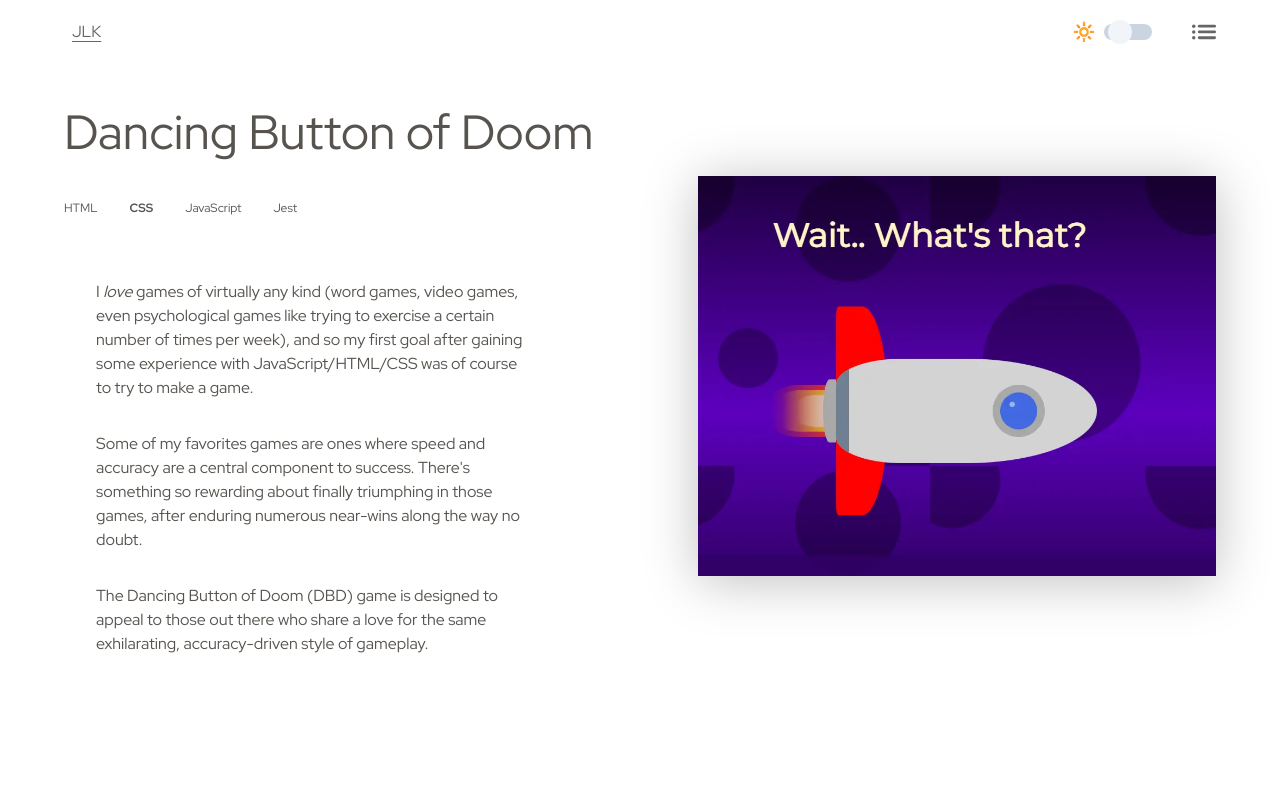
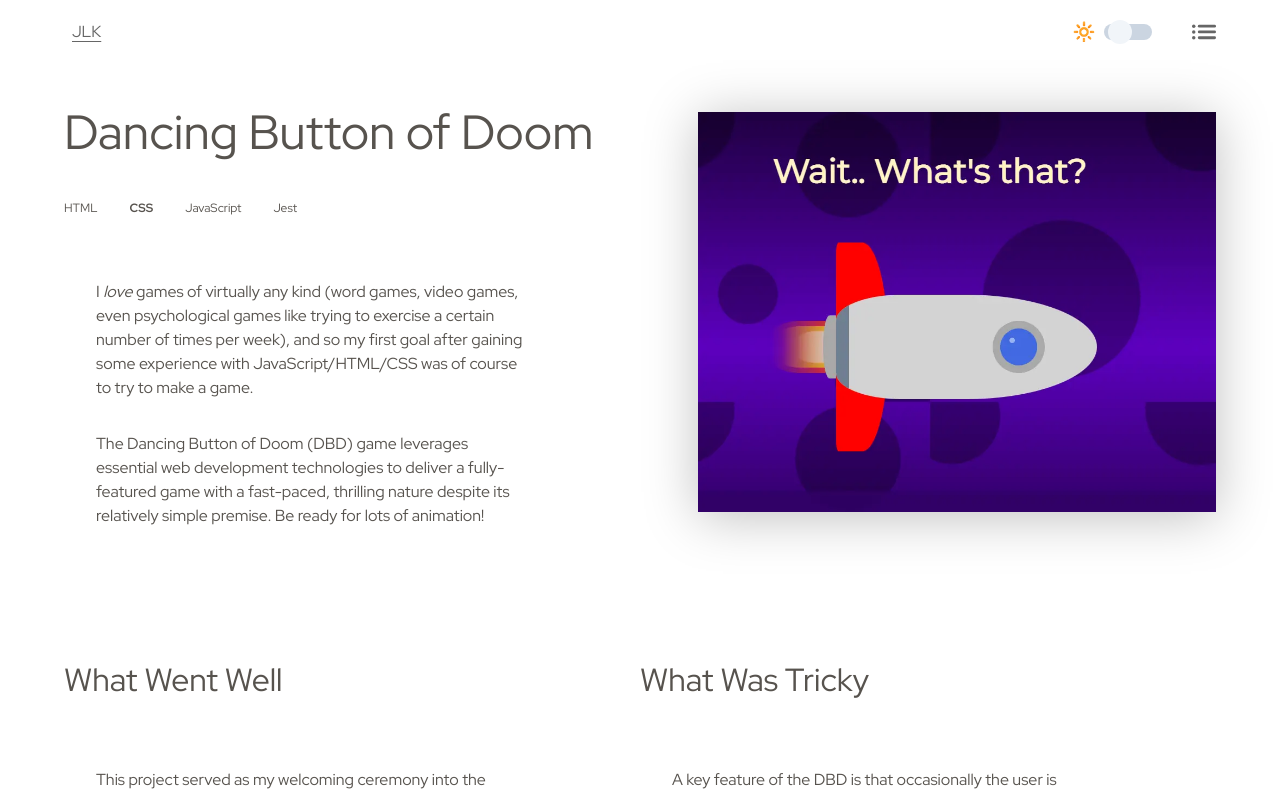
Before and after one commit to julianlk522/portfo, a Next.js app: page /dancing in a window 1280 px wide. Shown: the top 794 px of the page. Built offline with nearby package versions, Linux system fonts and the light colour scheme.

Commit message:
edit dancing.tsx text content and footer styling, adjust static asset filenames for consistency and clarity

```diff
--- a/pages/dancing.tsx
+++ b/pages/dancing.tsx
@@ -3,8 +3,8 @@ import React from 'react'
 import headerImg from '../public/projectDetails/dancingButtonHeader.webp'
 import mainImg from '../public/projectDetails/dancingButtonMain.webp'
 import fakeButton from '../public/projectDetails/dancingFakeButton.webp'
-import imperativeStyling from '../public/projectDetails/uglyImperativeStyles.webp'
-import declarativeStyling from '../public/projectDetails/prettyDeclarativeStylesEdited.webp'
+import imperativeStyling from '../public/projectDetails/dancingUglyImperativeStyles.webp'
+import declarativeStyling from '../public/projectDetails/dancingPrettyDeclarativeStyles.webp'
 
 function DancingButtonDetails({ darkMode }) {
 	return (
@@ -69,17 +69,11 @@ function DancingButtonDetails({ darkMode }) {
 							try to make a game.
 						</p>
 						<p>
-							Some of my favorites games are ones where speed and
-							accuracy are a central component to success. There's
-							something so rewarding about finally triumphing in
-							those games, after enduring numerous near-wins along
-							the way no doubt.
-						</p>
-						<p>
-							The Dancing Button of Doom (DBD) game is designed to
-							appeal to those out there who share a love for the
-							same exhilarating, accuracy-driven style of
-							gameplay.
+							The Dancing Button of Doom (DBD) game leverages
+							essential web development technologies to deliver a
+							fully-featured game with a fast-paced, thrilling
+							nature despite its relatively simple premise. Be
+							ready for lots of animation!
 						</p>
 					</div>
 				</div>
@@ -335,13 +329,13 @@ function DancingButtonDetails({ darkMode }) {
 							</div>
 							<li>
 								After fighting my way through 26 variable
-								declarations for different DOM selectors that
-								would be needed to make the app run properly, I
-								also started to understand and appreciate more
-								why React.js&apos;s component-based architecture
-								and declarative conditional re-rendering API are
-								a huge productivity boost to JavaScript
-								developers.
+								declarations in the main script file for
+								different DOM selectors that would be needed to
+								make the app run properly, I also began to
+								appreciate more why React.js&apos;s
+								component-based architecture and declarative
+								conditional re-rendering API are a huge
+								productivity boost to JavaScript developers.
 							</li>
 						</ul>
 					</div>
@@ -354,10 +348,10 @@ function DancingButtonDetails({ darkMode }) {
 					</p>
 				</div>
 			</section>
-			<footer className='absolute bottom-0 left-0 flex h-64 w-full bg-slate-700 px-8 text-white md:h-32 lg:px-16'>
+			<footer className='absolute bottom-0 left-0 flex h-64 w-full bg-slate-700 px-8 text-white sm:px-16 md:h-32'>
 				<div
 					id='footerMainLinks'
-					className='mr-16 flex w-min items-center md:w-full'
+					className='mr-auto flex w-min items-center md:mr-16 md:w-full'
 				>
 					<button
 						id='homeButton'
@@ -389,7 +383,7 @@ function DancingButtonDetails({ darkMode }) {
 					<ul className='flex flex-col items-center justify-center space-y-4 md:flex-row md:space-y-0'>
 						<li>Github</li>
 						<li className='mx-4 hidden opacity-20 md:block'>|</li>
-						<hr className='block h-1 w-1/2 opacity-20 md:hidden' />
+						<hr className='block h-1 w-1/4 opacity-20 md:hidden' />
 						<li>Resume</li>
 					</ul>
 				</div>
```
Also changed, not shown: public/projectDetails/dancingPrettyDeclarativeStyles.webp (renamed from public/projectDetails/prettyDeclarativeStylesEdited.webp), public/projectDetails/dancingUglyImperativeStyles.webp (renamed from public/projectDetails/uglyImperativeStyles.webp).
